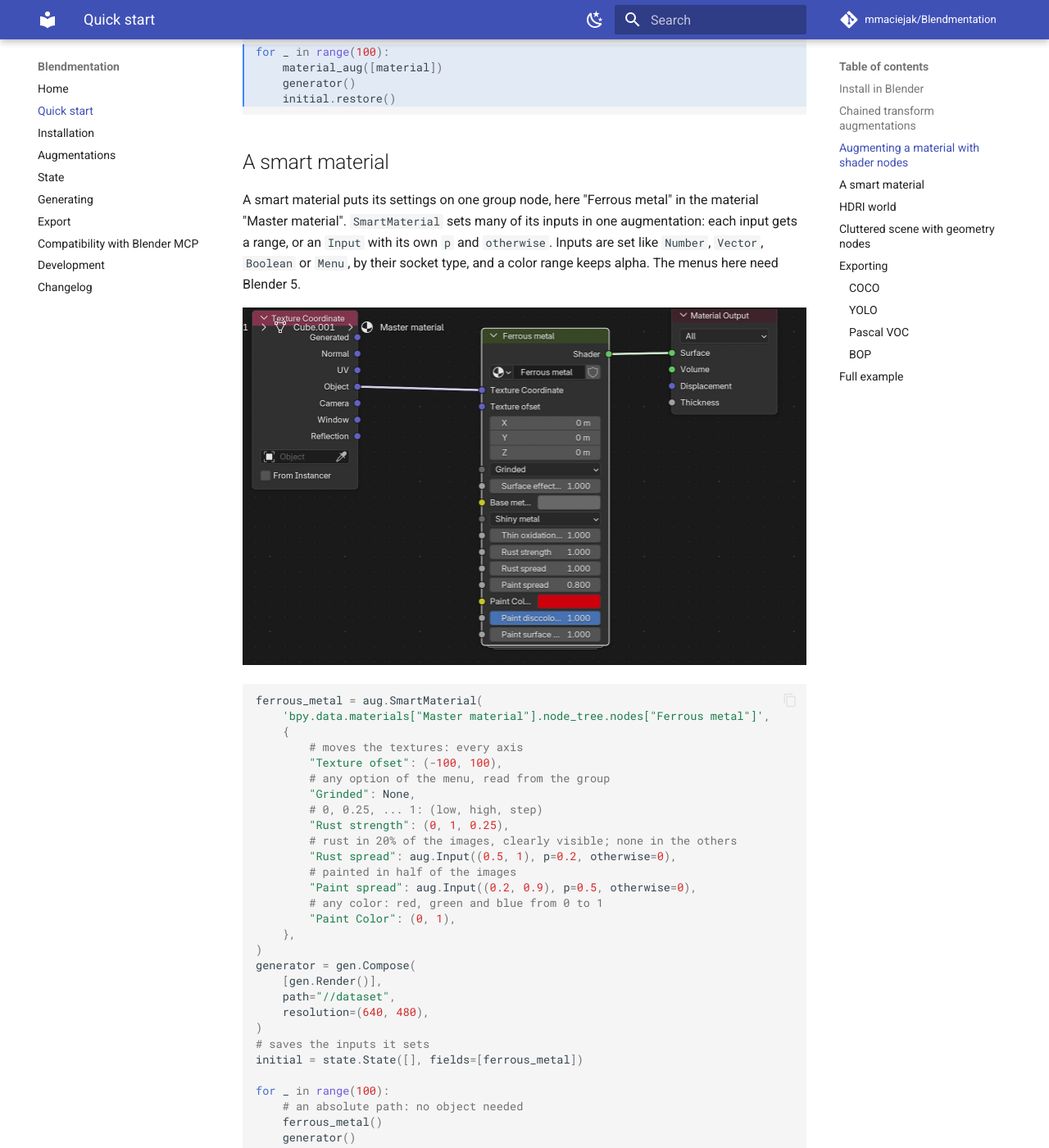
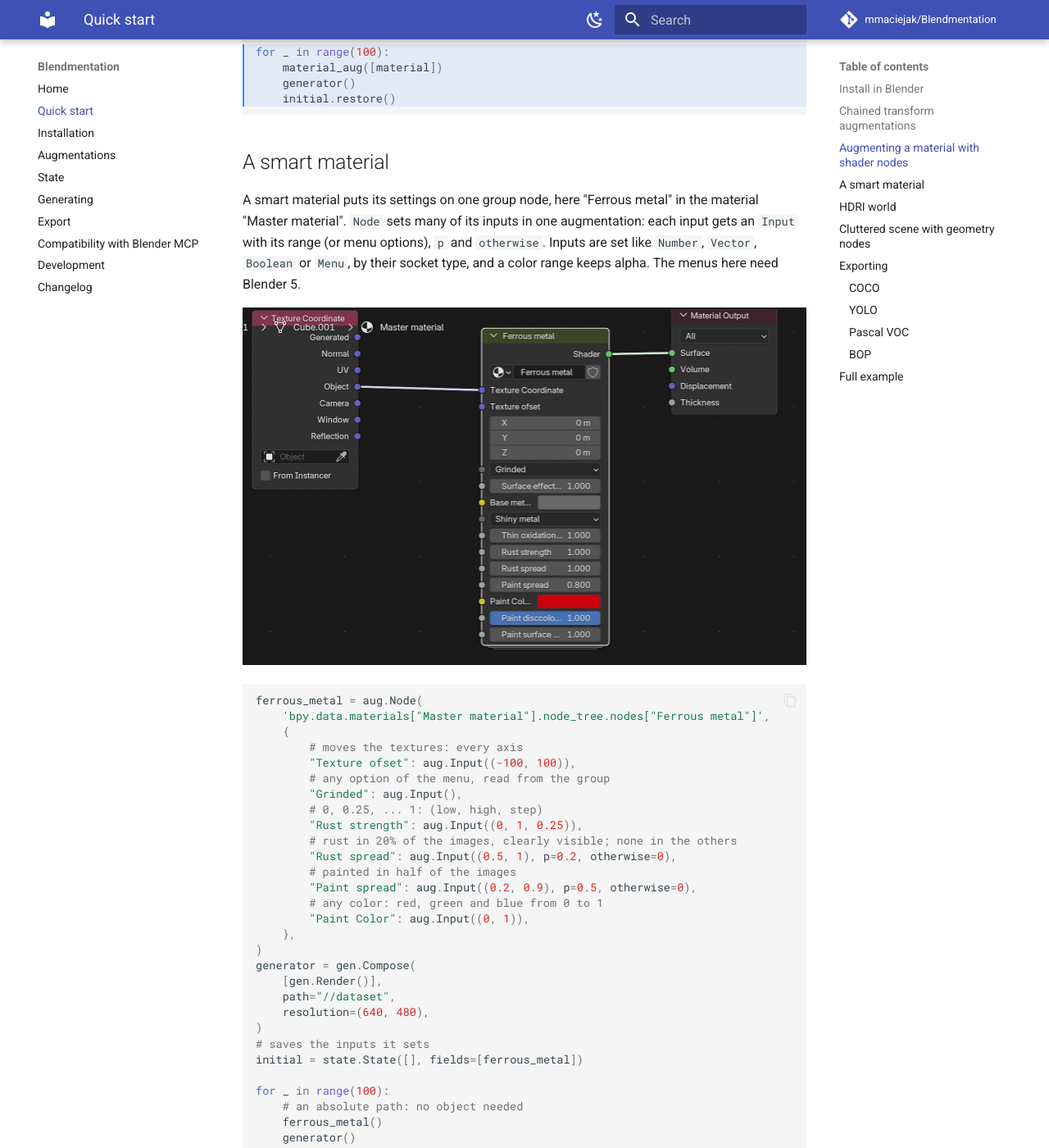
Before and after one commit to mmaciejak/Blendmentation, an MkDocs documentation site: the page built from docs/quick-start.md, in a window 1280 px wide and 1400 px high, scrolled down 8565 px. Shown: the whole window at 82% size. Built offline with MkDocs 1.6.1 and Material for MkDocs 9.7.7, drawn with Linux system fonts in a browser that asks for light colours; comment, search, counter and statistics services are not loaded; some of the changed text lies outside the part shown.

Commit message:
rename SmartMaterial to Node, which also sets geometry nodes inputs
Node works on any node, e.g. a group node in geometry nodes, and sets
rotation sockets like a Vector, in radians. The examples give every input as
an Input; the docstring explains the shorter forms.

Co-Authored-By: Claude Opus 5.5 <noreply@anthropic.com>

````diff
--- a/docs/quick-start.md
+++ b/docs/quick-start.md
@@ -371,29 +371,29 @@ for _ in range(100):
 ## A smart material
 
 A smart material puts its settings on one group node, here "Ferrous metal" in the
-material "Master material". `SmartMaterial` sets many of its inputs in one augmentation:
-each input gets a range, or an `Input` with its own `p` and `otherwise`. Inputs are set like
+material "Master material". `Node` sets many of its inputs in one augmentation:
+each input gets an `Input` with its range (or menu options), `p` and `otherwise`. Inputs are set like
 `Number`, `Vector`, `Boolean` or `Menu`, by their socket type, and a color range keeps
 alpha. The menus here need Blender 5.
 
 ![The group node "Ferrous metal" with its inputs: texture offset, menus "Grinded" and "Shiny metal", base metal color, rust, paint spread and paint color](images/smart-material-nodes.jpg)
 
 ```python
-ferrous_metal = aug.SmartMaterial(
+ferrous_metal = aug.Node(
     'bpy.data.materials["Master material"].node_tree.nodes["Ferrous metal"]',
     {
         # moves the textures: every axis
-        "Texture ofset": (-100, 100),
+        "Texture ofset": aug.Input((-100, 100)),
         # any option of the menu, read from the group
-        "Grinded": None,
+        "Grinded": aug.Input(),
         # 0, 0.25, ... 1: (low, high, step)
-        "Rust strength": (0, 1, 0.25),
+        "Rust strength": aug.Input((0, 1, 0.25)),
         # rust in 20% of the images, clearly visible; none in the others
         "Rust spread": aug.Input((0.5, 1), p=0.2, otherwise=0),
         # painted in half of the images
         "Paint spread": aug.Input((0.2, 0.9), p=0.5, otherwise=0),
         # any color: red, green and blue from 0 to 1
-        "Paint Color": (0, 1),
+        "Paint Color": aug.Input((0, 1)),
     },
 )
 generator = gen.Compose(
@@ -415,7 +415,9 @@ The inputs are named as in the group's interface (the node shows them shortened)
 `ferrous_metal.actual` holds the value set to each. To give every object its own copy
 of the material a different look, use a path relative to the object,
 `'active_material.node_tree.nodes["Ferrous metal"]'`, in a `Compose` called with the
-objects.
+objects. `Node` works the same on a group node in geometry nodes,
+`'bpy.data.node_groups["Scatter"].nodes["Rock generator"]'`; the inputs of a geometry
+nodes modifier are set with `Number`, `Vector`, `Boolean` and `Menu` instead.
 
 ## HDRI world
 
@@ -685,11 +687,11 @@ objects_aug = aug.Compose([
         roughness=(0.1, 0.6),
     ),
     # more inputs of the same material, each its own way
-    aug.SmartMaterial(
+    aug.Node(
         'active_material.node_tree.nodes["Principled BSDF"]',
         {
             # (low, high, step): 0, 0.1, ... 0.5
-            "Coat Roughness": (0, 0.5, 0.1),
+            "Coat Roughness": aug.Input((0, 0.5, 0.1)),
             # a clear coat on 30% of the cars, none on the others
             "Coat Weight": aug.Input((0.5, 1), p=0.3, otherwise=0),
         },
````
Also changed, not shown: CHANGELOG.md (+4 -3 lines), CLAUDE.md (+2 -2 lines), README.md (+1 -1 lines), ROADMAP.md (+6 -6 lines), docs/index.md (+1 -1 lines), example.py (+5 -4 lines), skills/blendmentation/SKILL.md (+4 -4 lines), 2 other files.
